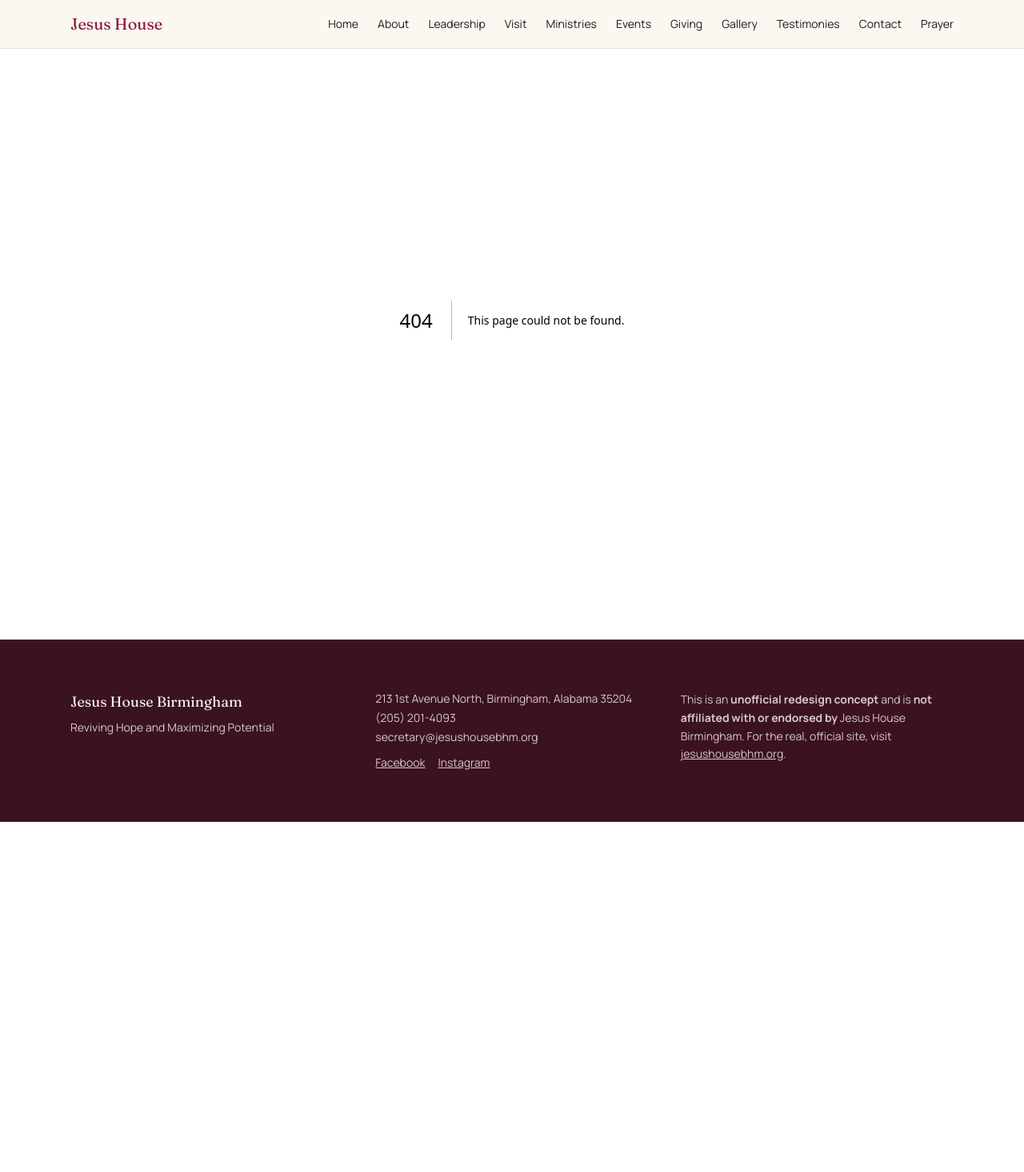
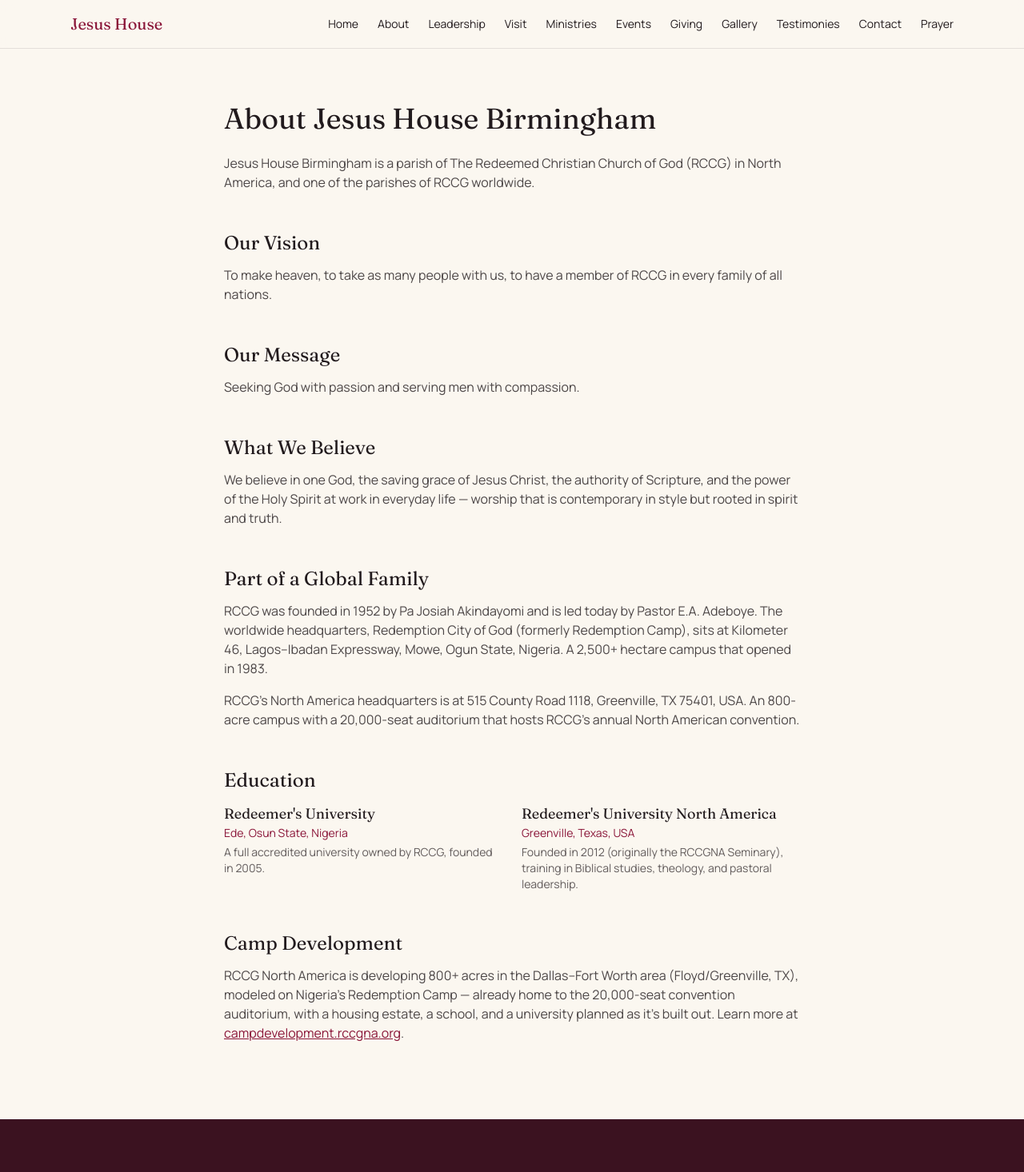
Before and after one commit to ezekielologunde/jesus-house-birmingham-concept, a Next.js app: page /about in a window 1280 px wide. Before the commit this address had no page. Shown: the top 1466 px of the page at 80% size. Before the commit the page ends 1028 px from the top, so only its background shows below. Built offline with nearby package versions, Linux system fonts and the light colour scheme.

Commit message:
feat: add About page with vision, mission, and RCCG global-family section

```diff
--- /dev/null
+++ b/app/about/page.jsx
@@ -0,0 +1,77 @@
+import { siteInfo } from "@/lib/content/siteInfo";
+import { rccg } from "@/lib/content/rccg";
+import { Reveal } from "@/components/ui/Reveal";
+
+export const metadata = {
+  title: "About | Jesus House Birmingham (Unofficial Concept)",
+};
+
+export default function About() {
+  return (
+    <main className="px-6 pt-32 pb-24 max-w-3xl mx-auto">
+      <Reveal>
+        <h1 className="font-display text-4xl mb-6">About Jesus House Birmingham</h1>
+        <p className="font-body text-ink/80 mb-4">
+          Jesus House Birmingham is a parish of The Redeemed Christian Church of God (RCCG) in
+          North America, and one of the parishes of RCCG worldwide.
+        </p>
+      </Reveal>
+
+      <Reveal delay={80}>
+        <h2 className="font-display text-2xl mt-12 mb-3">Our Vision</h2>
+        <p className="font-body text-ink/80">{siteInfo.vision}</p>
+      </Reveal>
+
+      <Reveal delay={80}>
+        <h2 className="font-display text-2xl mt-12 mb-3">Our Message</h2>
+        <p className="font-body text-ink/80">{siteInfo.coreMessage}.</p>
+      </Reveal>
+
+      <Reveal delay={80}>
+        <h2 className="font-display text-2xl mt-12 mb-3">What We Believe</h2>
+        <p className="font-body text-ink/80">
+          We believe in one God, the saving grace of Jesus Christ, the authority of Scripture,
+          and the power of the Holy Spirit at work in everyday life — worship that is
+          contemporary in style but rooted in spirit and truth.
+        </p>
+      </Reveal>
+
+      <Reveal delay={80}>
+        <h2 className="font-display text-2xl mt-12 mb-3">Part of a Global Family</h2>
+        <p className="font-body text-ink/80 mb-4">
+          RCCG was founded in {rccg.foundedYear} by {rccg.founder} and is led today by{" "}
+          {rccg.generalOverseer}. The worldwide headquarters, {rccg.worldwideHq.name}, sits at{" "}
+          {rccg.worldwideHq.address}. {rccg.worldwideHq.note}
+        </p>
+        <p className="font-body text-ink/80">
+          RCCG&apos;s North America headquarters is at {rccg.northAmericaHq.address}.{" "}
+          {rccg.northAmericaHq.note}
+        </p>
+      </Reveal>
+
+      <Reveal delay={80}>
+        <h2 className="font-display text-2xl mt-12 mb-3">Education</h2>
+        <div className="grid gap-6 md:grid-cols-2">
+          {rccg.universities.map((u) => (
+            <div key={u.name}>
+              <p className="font-display text-lg">{u.name}</p>
+              <p className="font-body text-sm text-sanctuary mb-1">{u.location}</p>
+              <p className="font-body text-sm text-ink/70">{u.note}</p>
+            </div>
+          ))}
+        </div>
+      </Reveal>
+
+      <Reveal delay={80}>
+        <h2 className="font-display text-2xl mt-12 mb-3">Camp Development</h2>
+        <p className="font-body text-ink/80">
+          {rccg.campDevelopment.note} Learn more at{" "}
+          <a href={rccg.campDevelopment.url} className="underline text-sanctuary">
+            campdevelopment.rccgna.org
+          </a>
+          .
+        </p>
+      </Reveal>
+    </main>
+  );
+}
```
Also changed, not shown: 1 other file (tests, documents, lock files or other folders).
